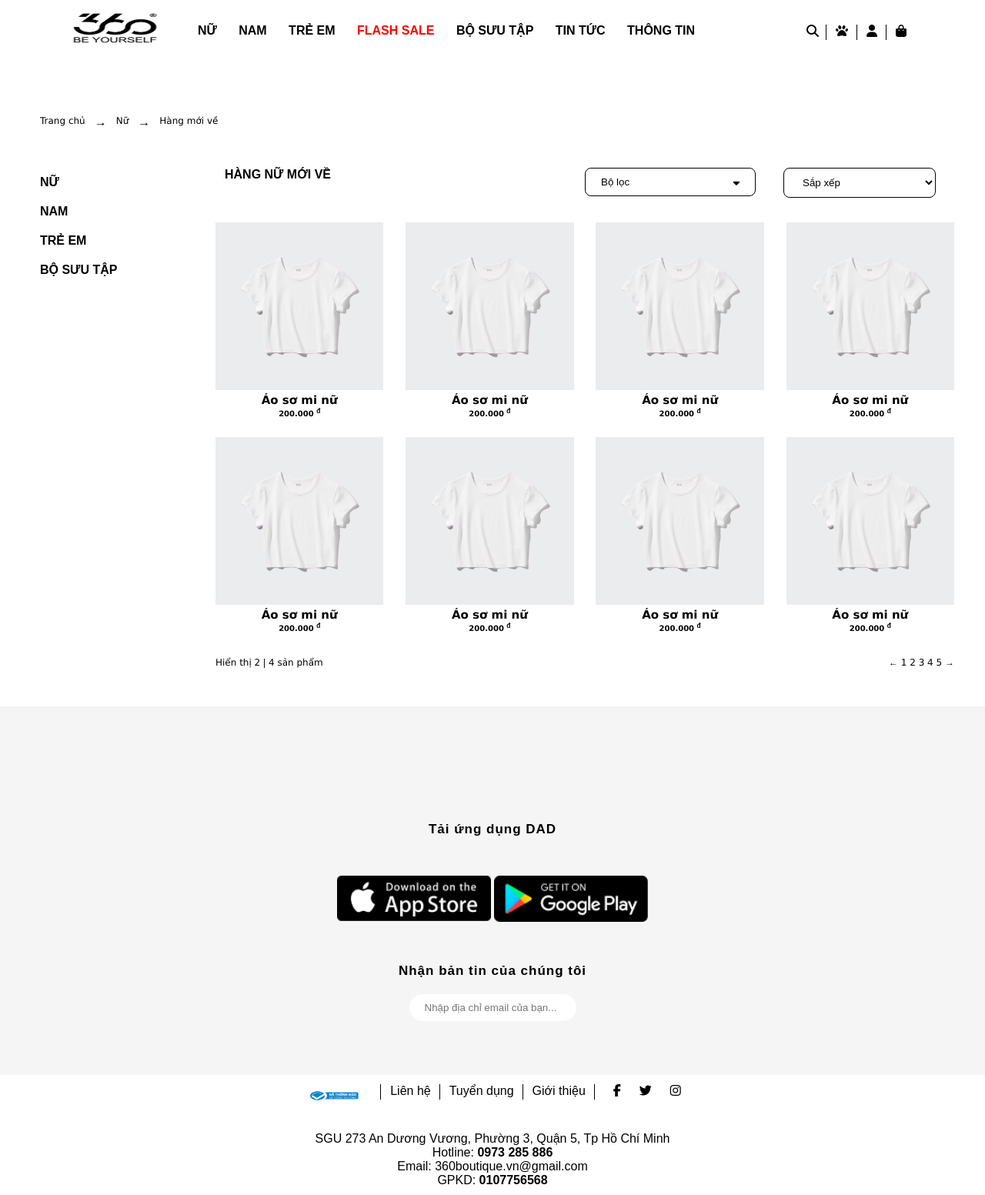
After one commit to Anhdung2k3VN/websitebanhang, a PHP site: page /cartegory.html in a window 1280 px wide. The commit adds this page. Shown: the whole page at 77% size. Run offline with PHP 8.4, Linux system fonts and the light colour scheme; some libraries are stand-ins or nearby versions.

Commit message:
cartegory

```diff
--- /dev/null
+++ b/cartegory.html
@@ -0,0 +1,221 @@
+<!DOCTYPE html>
+<html lang="en">
+  <head>
+    <meta charset="UTF-8" />
+    <meta name="viewport" content="width=device-width, initial-scale=1.0" />
+    <link
+      rel="stylesheet"
+      href="https://maxcdn.bootstrapcdn.com/font-awesome/4.7.0/css/font-awesome.min.css"
+    />
+    <link rel="stylesheet" href="./css/style.css" />
+    <script
+      src="https://kit.fontawesome.com/b05105b352.js"
+      crossorigin="anonymous"
+    ></script>
+    <title>Document</title>
+  </head>
+  <body>
+    <header>
+      <div class="logo">
+        <img src="img/logo.png" alt="logo" />
+      </div>
+
+      <div class="menu">
+        <li class="list-item">
+          <a href="">NỮ</a>
+          <ul class="sub-menu">
+            <li class="sub-list-item"><a href="">Hàng mới về</a></li>
+            <li class="sub-list-item"><a href="">Colection</a></li>
+            <li class="sub-list-item">
+              <a href="">Áo</a>
+              <ul>
+                <li><a href="">Áo sơ mi</a></li>
+                <li><a href="">Áo thun</a></li>
+                <li><a href="">Áo vest</a></li>
+                <li><a href="">Áo khoác</a></li>
+                <li><a href="">Áo len</a></li>
+              </ul>
+            </li>
+            <li class="sub-list-item">
+              <a href="">Quần</a>
+              <ul>
+                <li><a href="">Quần Jean</a></li>
+                <li><a href="">Quần dài</a></li>
+                <li><a href="">Quần lửng</a></li>
+              </ul>
+            </li>
+            <li class="sub-list-item">
+              <a href="">Váy</a>
+              <ul>
+                <li><a href="">Váy dài</a></li>
+                <li><a href="">Váy ngắn</a></li>
+                <li><a href="">Váy suông</a></li>
+              </ul>
+            </li>
+          </ul>
+        </li>
+        <li class="list-item"><a href="">NAM</a></li>
+        <li class="list-item"><a href="">TRẺ EM</a></li>
+        <li class="list-item"><a href="" style="color: red">FLASH SALE</a></li>
+        <li class="list-item"><a href="">BỘ SƯU TẬP</a></li>
+        <li class="list-item"><a href="">TIN TỨC</a></li>
+        <li class="list-item"><a href="">THÔNG TIN</a></li>
+      </div>
+
+      <div class="others">
+        <li>
+          <input placeholder="Tìm Kiếm" type="text" /><i
+            class="fa fa-search"
+          ></i>
+        </li>
+        <li><i class="fa fa-paw"></i></li>
+        <li><i class="fa fa-user"></i></li>
+        <li><i class="fa fa-shopping-bag"></i></li>
+      </div>
+    </header>
+    <!-- ------------------------------------category -->
+    <section class="cartegory">
+      <div class="container">
+        <div class="cartegory-top row">
+          <p>Trang chủ</p>
+          <span>&#8594;</span>
+          <p>Nữ</p>
+          <span>&#8594;</span>
+          <p>Hàng mới về</p>
+        </div>
+      </div>
+      <div class="container">
+        <div class="row">
+          <div class="cartegory-left">
+            <ul>
+              <li class="cartegory-left-li"><a href="#">NỮ</a>
+                <ul>
+                  <li><a href="">HÀNG NỮ MỚI VỀ</a></li>
+                  <li><a href="">BEYOND TRENDY</a></li>
+                  <li><a href="">BEYOND TRENDY</a></li>
+                  <li><a href="">JEANS NỮ</a></li>
+                </ul>
+              </li>
+              <li class="cartegory-left-li"><a href="#">NAM</a>
+                <ul>
+                  <li><a href="">HÀNG NAM MỚI VỀ</a></li>
+                  <li><a href="">BEYOND TRENDY</a></li>
+                  <li><a href="">BEYOND TRENDY</a></li>
+                  <li><a href="">JEANS NAM</a></li>
+                </ul>
+              </li>
+              <li class="cartegory-left-li"><a href="">TRẺ EM</a></li>
+              <li class="cartegory-left-li"><a href="">BỘ SƯU TẬP</a></li>
+            </ul>
+          </div>
+          <div class="cartegory-right row">
+            <div class="cartegory-right-top-item">
+              <p>HÀNG NỮ MỚI VỀ</p>
+            </div>
+            <div class="cartegory-right-top-item">
+              <button>
+                <span>Bộ lọc</span><i class="fa-solid fa-sort-down"></i>
+              </button>
+            </div>
+            <div class="cartegory-right-top-item">
+              <div class="cartegory-right-top-item">
+                <select name="" id="">
+                  <option value="">Sắp xếp</option>
+                  <option value="">Giá cao đến thấp</option>
+                  <option value="">Giá thấp đến cao</option>
+                </select>
+              </div>
+            </div>
+            <div class="cartegory-right-content row">
+              <div class="cartegory-right-content-item">
+                <img src="img/ao1.jpg" alt="" />
+                <h1>Áo sơ mi nữ</h1>
+                <p>200.000 <sup>đ</sup></p>
+              </div>
+              <div class="cartegory-right-content-item">
+                <img src="img/ao1.jpg" alt="" />
+                <h1>Áo sơ mi nữ</h1>
+                <p>200.000 <sup>đ</sup></p>
+              </div>
+              <div class="cartegory-right-content-item">
+                <img src="img/ao1.jpg" alt="" />
+                <h1>Áo sơ mi nữ</h1>
+                <p>200.000 <sup>đ</sup></p>
+              </div>
+              <div class="cartegory-right-content-item">
+                <img src="img/ao1.jpg" alt="" />
+                <h1>Áo sơ mi nữ</h1>
+                <p>200.000 <sup>đ</sup></p>
+              </div>
+              <div class="cartegory-right-content-item">
+                <img src="img/ao1.jpg" alt="" />
+                <h1>Áo sơ mi nữ</h1>
+                <p>200.000 <sup>đ</sup></p>
+              </div>
+              <div class="cartegory-right-content-item">
+                <img src="img/ao1.jpg" alt="" />
+                <h1>Áo sơ mi nữ</h1>
+                <p>200.000 <sup>đ</sup></p>
+              </div>
+              <div class="cartegory-right-content-item">
+                <img src="img/ao1.jpg" alt="" />
+                <h1>Áo sơ mi nữ</h1>
+                <p>200.000 <sup>đ</sup></p>
+              </div>
+              <div class="cartegory-right-content-item">
+                <img src="img/ao1.jpg" alt="" />
+                <h1>Áo sơ mi nữ</h1>
+                <p>200.000 <sup>đ</sup></p>
+              </div>
+            </div>
+
+
+            <div class="cartegory-right-bottom row">
+                <div class="cartegory-right-bottom-item">
+                    <p>Hiển thị 2 <span>|</span> 4 sản phẩm</p>
+                </div>
+                <div class="cartegory-right-bottom-item">
+                    <p><span>&#8592;</span> 1 2 3 4 5 <span>&#8594;</span></p>
+                </div>
+            </div>
+          </div>
+          </div>
+        </div>
+      </div>
+    </section>
+
+    <!-- ----------------------------------- -->
+    <section class="app-container">
+      <p>Tải ứng dụng DAD</p>
+      <div class="app-google">
+        <img src="img/appstore.png" alt="" />
+        <img src="img/googleplay.png" alt="" />
+      </div>
+      <p>Nhận bản tin của chúng tôi</p>
+      <input type="text" placeholder="Nhập địa chỉ email của bạn..." />
+    </section>
+    <!-- ----------------------footer-------------- -->
+    <div class="footer-top">
+      <li>
+        <a href=""><img src="img/Logo-thong-bao-mau-xanh.png" alt="" /></a>
+      </li>
+      <li><a href="">Liên hệ</a></li>
+      <li><a href="">Tuyển dụng</a></li>
+      <li><a href="">Giới thiệu</a></li>
+      <li>
+        <i class="fa fa-facebook" aria-hidden="true"></i>
+        <i class="fa fa-twitter" aria-hidden="true"></i>
+        <i class="fa fa-instagram" aria-hidden="true"></i>
+      </li>
+    </div>
+    <div class="footer-center">
+      <p>
+        SGU 273 An Dương Vương, Phường 3, Quận 5, Tp Hồ Chí Minh<br />
+        Hotline: <b>0973 285 886 </b> <br />
+        Email: 360boutique.vn@gmail.com <br />
+        GPKD: <b>0107756568 </b>
+      </p>
+    </div>
+  </body>
+  <script src="js/script.js"></script>
+</html>
--- a/css/style.css
+++ b/css/style.css
@@ -13,7 +13,7 @@
   --text-color-light: #000;
   --text-color-dark: #000;
   --text-color-lighter: #000;
-  font-family: Arial, Helvetica, sans-serif;
+  --main-text-font: Verdana, Geneva, Tahoma, sans-serif;
 }
 header {
   display: flex;
@@ -53,7 +53,9 @@ a {
 .row {
   display: flex;
   flex-wrap: wrap;
+  flex-direction: row;
 }
+
 .logo {
   width: 10%;
   padding: 12px 50px;
@@ -283,12 +285,107 @@ a {
 .cartegory-left {
   width: 20%;
   padding: 0 12px;
-}
-.cartegory-left li {
-  padding: 0 12px;
-  position: relative;
   display: flex;
 }
+
 .cartegory-right {
   width: 80%;
 }
+.cartegory-right-top-item:first-child {
+  flex: 2;
+  font-size: 16px;
+  font-family: var(--main-text-font);
+  font-weight: bold;
+}
+.cartegory-right-top-item {
+  flex: 1;
+  padding: 0 12px;
+}
+.cartegory-right-top-item button {
+  width: 100%;
+  padding: 10px 20px;
+  display: flex;
+  background-color: #ffff;
+  border: 1px solid #000;
+  border-radius: 8px;
+  justify-content: space-between;
+  cursor: pointer;
+}
+.cartegory-right-top-item select {
+  width: 100%;
+  padding: 10px 20px;
+  display: flex;
+  background-color: #ffff;
+  border: 1px solid #000;
+  border-radius: 8px;
+  justify-content: space-between;
+  cursor: pointer;
+}
+.cartegory-right-content {
+  margin-top: 20px;
+  justify-content: space-between;
+  display: flex;
+}
+.cartegory-right-content-item {
+  width: calc(24% - 12px);
+  padding: 12px 0px;
+  /* margin-bottom: 20px; */
+  /* border: 1px solid #000; */
+  border-radius: 5px;
+  cursor: pointer;
+  text-align: center;
+}
+.cartegory-right-content-item h1 {
+  font-size: 15px;
+  font-family: var(--main-text-font);
+  font-weight: bold;
+}
+.cartegory-right-content-item img {
+  width: 100%;
+}
+.cartegory-right-content-item p {
+  font-size: 10px;
+  font-family: var(--main-text-font);
+  font-weight: bold;
+}
+.cartegory-right-bottom {
+  display: flex;
+  justify-content: space-between;
+  margin-top: 20px;
+  width: 100%;
+}
+.cartegory-right-bottom p {
+  font-size: 12px;
+  font-family: var(--main-text-font);
+  /* font-weight: bold; */
+}
+.cartegory-left-li {
+  padding: 12px 0px;
+  font-size: 12px;
+  font-family: var(--main-text-font);
+  font-weight: bold;
+  cursor: pointer;
+  display: grid;
+}
+.cartegory-left ul li {
+  padding: 10px 0px;
+}
+.cartegory-left ul li > a {
+  color: #000;
+  font-size: 16px;
+  font-weight: var(--main-text-font);
+}
+.cartegory-left ul li ul li {
+  padding-left: 10px;
+}
+.cartegory-left-li ul {
+  display: none;
+}
+.cartegory-left-li.block ul {
+  display: block;
+}
+.cartegory-left ul li ul li > a {
+  color: #000;
+  font-size: 12px;
+  font-weight: var(--main-text-font);
+}
--- a/index.html
+++ b/index.html
@@ -53,9 +53,9 @@
         </li>
         <li class="list-item"><a href="">NAM</a></li>
         <li class="list-item"><a href="">TRẺ EM</a></li>
-        <li class="list-item"><a href="">KHẨU TRANG</a></li>
-        <li class="list-item"><a href="">SALE</a></li>
+        <li class="list-item"><a href="" style="color: red">FLASH SALE</a></li>
         <li class="list-item"><a href="">BỘ SƯU TẬP</a></li>
+        <li class="list-item"><a href="">TIN TỨC</a></li>
         <li class="list-item"><a href="">THÔNG TIN</a></li>
       </div>
 
--- /dev/null
+++ b/js/script.js
@@ -0,0 +1,7 @@
+//--------------------Menu Slidebar cartegory--------------------------
+const itemsliderbar = document.querySelectorAll(".cartegory-left-li");
+itemsliderbar.forEach(function (menu, index) {
+  menu.addEventListener("click", function () {
+    menu.classList.toggle("block");
+  });
+});
```
Also changed, not shown: img/ao1.jpg (added).
